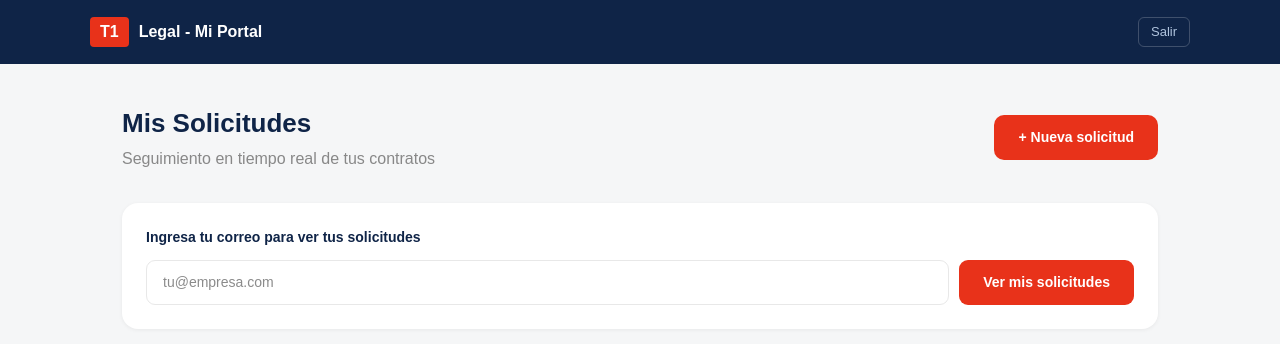
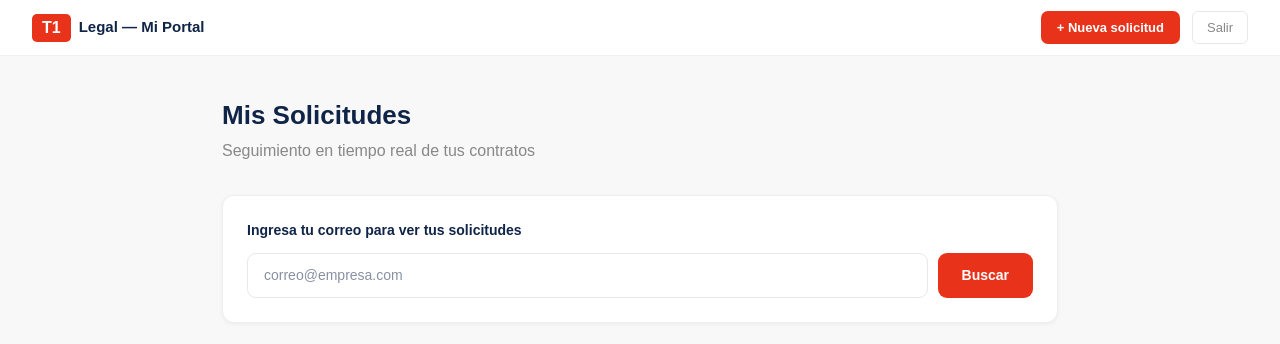
Before and after one commit to jovannipoceros-png/t1-legal, a Next.js app: page /portal in a window 1280 px wide. Shown: the top 344 px of the page. Built offline with nearby package versions, Linux system fonts and the light colour scheme.

Commit message:
feat: portal solicitante estilo corporativo blanco

```diff
--- a/src/app/portal/page.tsx
+++ b/src/app/portal/page.tsx
@@ -26,54 +26,57 @@ export default function Portal() {
   }
 
   return (
-    <div style={{ minHeight:'100vh', background:'#F5F6F7', fontFamily:'sans-serif' }}>
-      <div style={{ background:'#0F2447', padding:'0 32px' }}>
-        <div style={{ maxWidth:'1100px', margin:'0 auto', display:'flex', alignItems:'center', justifyContent:'space-between', height:'64px' }}>
-          <div style={{ display:'flex', alignItems:'center', gap:'10px' }}>
-            <span style={{ background:'#E8321A', color:'white', fontWeight:900, fontSize:'16px', padding:'3px 10px', borderRadius:'4px' }}>T1</span>
-            <span style={{ color:'white', fontWeight:700 }}>Legal - Mi Portal</span>
-          </div>
-          <a href="/login" style={{ color:'#B0C4DE', fontSize:'13px', textDecoration:'none', border:'1px solid rgba(255,255,255,0.2)', padding:'4px 12px', borderRadius:'6px' }}>Salir</a>
+    <div style={{ minHeight:'100vh', background:'#F8F8F8', fontFamily:'sans-serif' }}>
+      <div style={{ background:'white', borderBottom:'1px solid #F0F0F0', padding:'0 32px', height:'56px', display:'flex', alignItems:'center', justifyContent:'space-between' }}>
+        <div style={{ display:'flex', alignItems:'center', gap:'8px' }}>
+          <span style={{ background:'#E8321A', color:'white', fontWeight:900, fontSize:'16px', padding:'2px 10px', borderRadius:'5px' }}>T1</span>
+          <span style={{ color:'#0F2447', fontWeight:700, fontSize:'15px' }}>Legal — Mi Portal</span>
+        </div>
+        <div style={{ display:'flex', gap:'12px', alignItems:'center' }}>
+          <a href="/solicitar" style={{ background:'#E8321A', color:'white', padding:'7px 16px', borderRadius:'7px', textDecoration:'none', fontWeight:700, fontSize:'13px' }}>+ Nueva solicitud</a>
+          <a href="/login" style={{ color:'#888', fontSize:'13px', textDecoration:'none', padding:'6px 14px', border:'1px solid #E8E8E8', borderRadius:'6px' }}>Salir</a>
         </div>
       </div>
-      <div style={{ maxWidth:'1100px', margin:'0 auto', padding:'40px 32px' }}>
-        <div style={{ display:'flex', justifyContent:'space-between', alignItems:'center', marginBottom:'32px' }}>
-          <div>
-            <h1 style={{ color:'#0F2447', fontSize:'26px', fontWeight:700, margin:'0 0 4px' }}>Mis Solicitudes</h1>
-            <p style={{ color:'#888', margin:0 }}>Seguimiento en tiempo real de tus contratos</p>
-          </div>
-          <a href="/solicitar" style={{ background:'#E8321A', color:'white', padding:'12px 24px', borderRadius:'10px', textDecoration:'none', fontWeight:700, fontSize:'14px' }}>+ Nueva solicitud</a>
-        </div>
-        <div style={{ background:'white', borderRadius:'16px', padding:'24px', boxShadow:'0 1px 4px rgba(0,0,0,0.06)', marginBottom:'24px' }}>
+
+      <div style={{ maxWidth:'900px', margin:'0 auto', padding:'40px 32px' }}>
+        <h1 style={{ color:'#0F2447', fontSize:'26px', fontWeight:700, margin:'0 0 4px' }}>Mis Solicitudes</h1>
+        <p style={{ color:'#888', margin:'0 0 32px' }}>Seguimiento en tiempo real de tus contratos</p>
+
+        <div style={{ background:'white', borderRadius:'12px', padding:'24px', boxShadow:'0 1px 4px rgba(0,0,0,0.06)', marginBottom:'24px', border:'1px solid #F0F0F0' }}>
           <p style={{ color:'#0F2447', fontSize:'14px', fontWeight:600, margin:'0 0 12px' }}>Ingresa tu correo para ver tus solicitudes</p>
           <div style={{ display:'flex', gap:'10px' }}>
-            <input value={correo} onChange={e => setCorreo(e.target.value)} onKeyDown={e => e.key==='Enter' && buscar()} placeholder="tu@empresa.com" type="email" style={{ flex:1, padding:'11px 16px', borderRadius:'9px', border:'1.5px solid #E8E8E8', fontSize:'14px', outline:'none' }} />
-            <button onClick={buscar} disabled={buscando} style={{ background:'#E8321A', color:'white', border:'none', padding:'11px 24px', borderRadius:'9px', fontSize:'14px', fontWeight:700, cursor:'pointer' }}>
-              {buscando ? 'Buscando...' : 'Ver mis solicitudes'}
+            <input value={correo} onChange={e => setCorreo(e.target.value)} onKeyDown={e => e.key==='Enter' && buscar()}
+              placeholder="correo@empresa.com" type="email"
+              style={{ flex:1, padding:'11px 16px', borderRadius:'9px', border:'1.5px solid #E8E8E8', fontSize:'14px', outline:'none', color:'#0F2447' }} />
+            <button onClick={buscar} disabled={buscando}
+              style={{ background:'#E8321A', color:'white', border:'none', padding:'11px 24px', borderRadius:'9px', fontSize:'14px', fontWeight:700, cursor:'pointer' }}>
+              {buscando ? 'Buscando...' : 'Buscar'}
             </button>
           </div>
         </div>
+
         {buscado && (
           <div>
             <div style={{ display:'grid', gridTemplateColumns:'repeat(3,1fr)', gap:'16px', marginBottom:'24px' }}>
               {[
-                { label:'Total', value:solicitudes.length, color:'#0F2447' },
+                { label:'Total solicitudes', value:solicitudes.length, color:'#0F2447' },
                 { label:'En proceso', value:solicitudes.filter(s => s.estado==='En proceso').length, color:'#1D4ED8' },
                 { label:'Pendientes', value:solicitudes.filter(s => s.estado==='Pendiente').length, color:'#F59E0B' },
               ].map((k,i) => (
-                <div key={i} style={{ background:'white', borderRadius:'12px', padding:'20px', boxShadow:'0 1px 4px rgba(0,0,0,0.06)' }}>
+                <div key={i} style={{ background:'white', borderRadius:'12px', padding:'20px', boxShadow:'0 1px 4px rgba(0,0,0,0.06)', border:'1px solid #F0F0F0' }}>
                   <p style={{ color:'#888', fontSize:'13px', margin:'0 0 8px' }}>{k.label}</p>
                   <p style={{ color:k.color, fontSize:'32px', fontWeight:700, margin:0 }}>{k.value}</p>
                 </div>
               ))}
             </div>
+
             {solicitudes.length === 0 ? (
-              <div style={{ background:'white', borderRadius:'16px', padding:'48px', textAlign:'center', boxShadow:'0 1px 4px rgba(0,0,0,0.06)' }}>
-                <p style={{ fontSize:'32px', margin:'0 0 12px' }}>No hay solicitudes para este correo</p>
-                <a href="/solicitar" style={{ color:'#E8321A', fontWeight:700, textDecoration:'none' }}>Hacer una solicitud</a>
+              <div style={{ background:'white', borderRadius:'12px', padding:'48px', textAlign:'center', boxShadow:'0 1px 4px rgba(0,0,0,0.06)', border:'1px solid #F0F0F0' }}>
+                <p style={{ color:'#888', fontSize:'14px', margin:'0 0 12px' }}>No hay solicitudes para este correo</p>
+                <a href="/solicitar" style={{ color:'#E8321A', fontWeight:700, textDecoration:'none' }}>Hacer una solicitud →</a>
               </div>
             ) : solicitudes.map((s,i) => (
-              <div key={i} style={{ background:'white', borderRadius:'16px', padding:'28px', boxShadow:'0 1px 4px rgba(0,0,0,0.06)', marginBottom:'16px', borderLeft:`4px solid ${s.flujo==='A'?'#F59E0B':'#1D4ED8'}` }}>
+              <div key={i} style={{ background:'white', borderRadius:'12px', padding:'24px', boxShadow:'0 1px 4px rgba(0,0,0,0.06)', marginBottom:'16px', border:'1px solid #F0F0F0', borderLeft:`4px solid ${s.flujo==='A'?'#E8321A':'#0F2447'}` }}>
                 <div style={{ display:'flex', alignItems:'center', gap:'8px', marginBottom:'12px', flexWrap:'wrap' }}>
                   <span style={{ background:'#0F2447', color:'white', fontSize:'12px', fontWeight:700, padding:'3px 10px', borderRadius:'20px' }}>{s.id}</span>
                   <span style={{ background:s.flujo==='A'?'#FEF3C7':'#EFF6FF', color:s.flujo==='A'?'#92400E':'#1D4ED8', fontSize:'11px', fontWeight:700, padding:'2px 8px', borderRadius:'10px' }}>
@@ -84,15 +87,15 @@ export default function Portal() {
                   <span style={{ background:s.prioridad==='Alta'?'#FEE2E2':s.prioridad==='Media'?'#FEF3C7':'#F0FDF4', color:s.prioridad==='Alta'?'#C42A15':s.prioridad==='Media'?'#92400E':'#166534', fontSize:'11px', fontWeight:700, padding:'2px 8px', borderRadius:'10px' }}>{s.prioridad}</span>
                 </div>
                 <h3 style={{ color:'#0F2447', fontSize:'16px', fontWeight:700, margin:'0 0 4px' }}>{s.tipo_solicitud}</h3>
-                <p style={{ color:'#888', fontSize:'13px', margin:'0 0 16px' }}>{s.empresa_t1} - Enviada el {new Date(s.created_at).toLocaleDateString('es-MX')}</p>
+                <p style={{ color:'#888', fontSize:'13px', margin:'0 0 20px' }}>{s.empresa_t1} — Enviada el {new Date(s.created_at).toLocaleDateString('es-MX')}</p>
                 <p style={{ color:'#0F2447', fontSize:'13px', fontWeight:600, marginBottom:'16px' }}>Seguimiento:</p>
                 <div style={{ position:'relative', padding:'8px 0 32px' }}>
-                  <div style={{ position:'absolute', top:'20px', left:'5%', right:'5%', height:'3px', background:'#E0E2E6' }} />
+                  <div style={{ position:'absolute', top:'20px', left:'5%', right:'5%', height:'3px', background:'#F0F0F0' }} />
                   <div style={{ position:'absolute', top:'20px', left:'5%', width:'0%', height:'3px', background:'#E8321A' }} />
                   <div style={{ display:'flex', justifyContent:'space-between', position:'relative' }}>
                     {pasos.map((p,j) => (
                       <div key={j} style={{ display:'flex', flexDirection:'column', alignItems:'center', gap:'8px', width:'20%' }}>
-                        <div style={{ width:'32px', height:'32px', borderRadius:'50%', background:j===0?'#E8321A':'white', border:`3px solid ${j===0?'#E8321A':'#E0E2E6'}`, display:'flex', alignItems:'center', justifyContent:'center', zIndex:1 }}>
+                        <div style={{ width:'32px', height:'32px', borderRadius:'50%', background:j===0?'#E8321A':'white', border:`2px solid ${j===0?'#E8321A':'#E0E2E6'}`, display:'flex', alignItems:'center', justifyContent:'center', zIndex:1 }}>
                           {j===0 && <span style={{ width:'10px', height:'10px', background:'white', borderRadius:'50%', display:'block' }} />}
                         </div>
                         <span style={{ fontSize:'11px', color:j===0?'#0F2447':'#888', fontWeight:j===0?700:400, textAlign:'center' }}>{p}</span>
```
